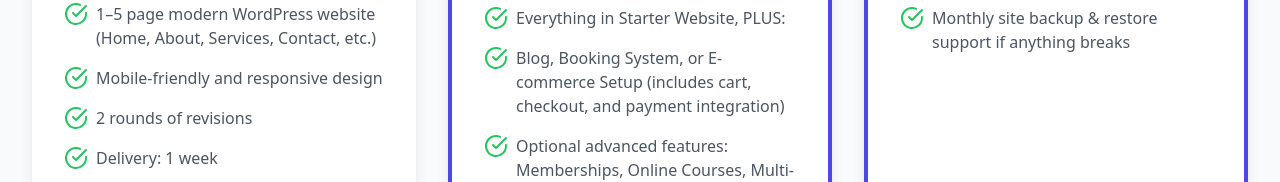
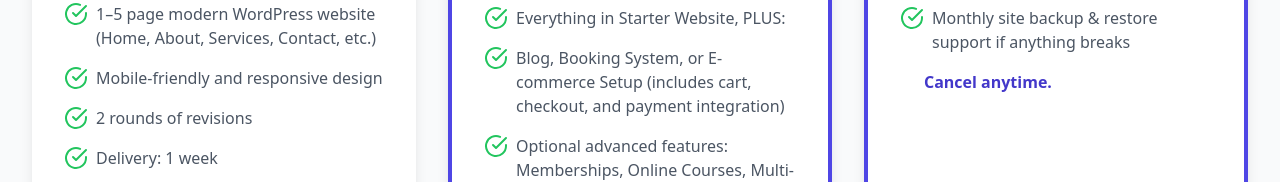
Before and after one commit to nav-commits/WebsiteBusiness, a React (Vite) app: page /services in a window 1280 px wide. Shown: the part 718-900 px from the top of the page. Built offline with nearby package versions, Linux system fonts and the light colour scheme.

Commit message:
fixed packages for services

```diff
--- a/src/pages/Services.tsx
+++ b/src/pages/Services.tsx
@@ -126,10 +126,16 @@ const Services = () => {
                         </li>
                       ))}
                     </ul>
+                    {pkg.title === "Website Maintenance" && (
+                      <p className="text-md text-gray-500 font-bold mt-4 pl-6 text-indigo-700">
+                        Cancel anytime.
+                      </p>
+                    )}
                   </div>
                   <div className="p-8">
+                    {/* Stripe Payment Link */}
                     <Link
-                      to="/contact"
+                       to="/contact"
                       className="block w-full text-center px-6 py-3 text-base font-medium rounded-md text-white bg-indigo-600 hover:bg-indigo-700"
                     >
                       Get Started
```
